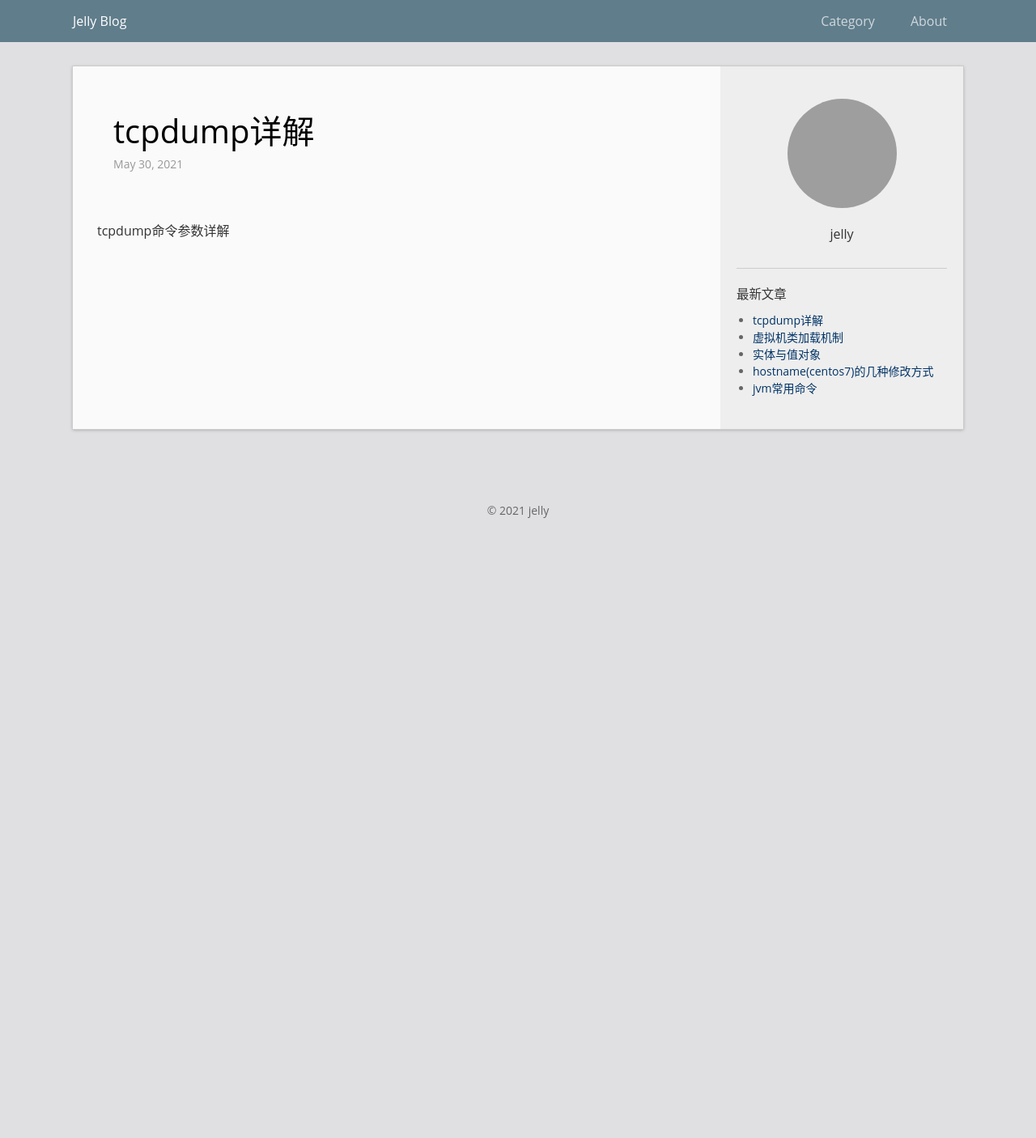
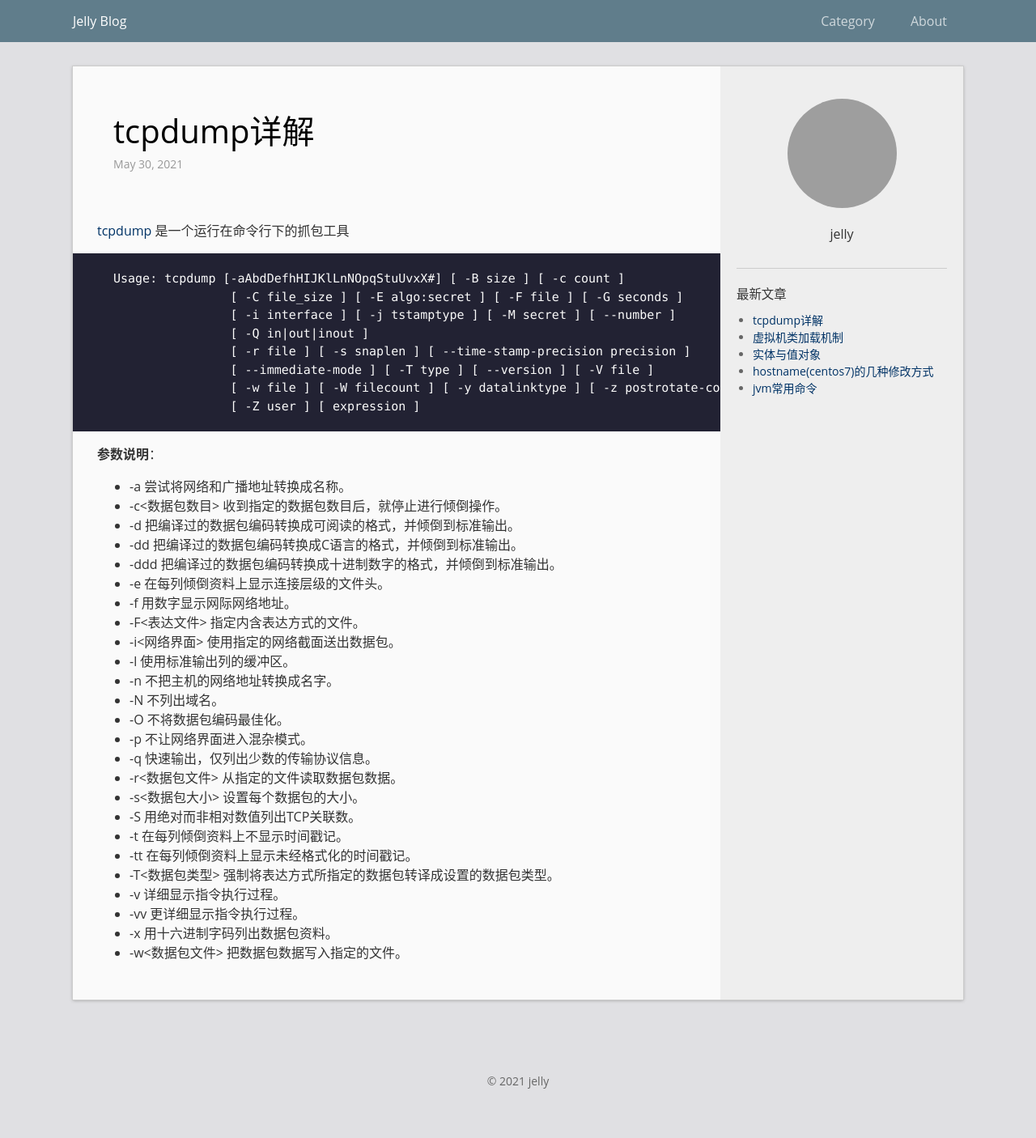
Before and after one commit to jelly-wzj/bigdata, a Jekyll site: the page built from _posts/2021-05-30-tcpdump详解.md, in a window 1280 px wide. Shown: the whole page at 81% size. Built offline with Jekyll 4.4.1, drawn with Linux system fonts in a browser that asks for light colours; before the commit the page ends 900 px from its top, so only the background shows below that; grey boxes are pictures that could not be loaded.

Commit message:
add [tcpdump 详解]

````diff
--- a/_posts/2021-05-30-tcpdump详解.md
+++ b/_posts/2021-05-30-tcpdump详解.md
@@ -6,4 +6,45 @@ categories: linux
 permalink: /archivers/linux
 ---
 
-tcpdump命令参数详解
+[tcpdump](http://en.wikipedia.org/wiki/Tcpdump) 是一个运行在命令行下的抓包工具
+
+
+
+```
+Usage: tcpdump [-aAbdDefhHIJKlLnNOpqStuUvxX#] [ -B size ] [ -c count ]
+                [ -C file_size ] [ -E algo:secret ] [ -F file ] [ -G seconds ]
+                [ -i interface ] [ -j tstamptype ] [ -M secret ] [ --number ]
+                [ -Q in|out|inout ]
+                [ -r file ] [ -s snaplen ] [ --time-stamp-precision precision ]
+                [ --immediate-mode ] [ -T type ] [ --version ] [ -V file ]
+                [ -w file ] [ -W filecount ] [ -y datalinktype ] [ -z postrotate-command ]
+                [ -Z user ] [ expression ]
+```
+
+**参数说明**：
+
+- -a 尝试将网络和广播地址转换成名称。
+- -c<数据包数目> 收到指定的数据包数目后，就停止进行倾倒操作。
+- -d 把编译过的数据包编码转换成可阅读的格式，并倾倒到标准输出。
+- -dd 把编译过的数据包编码转换成C语言的格式，并倾倒到标准输出。
+- -ddd 把编译过的数据包编码转换成十进制数字的格式，并倾倒到标准输出。
+- -e 在每列倾倒资料上显示连接层级的文件头。
+- -f 用数字显示网际网络地址。
+- -F<表达文件> 指定内含表达方式的文件。
+- -i<网络界面> 使用指定的网络截面送出数据包。
+- -l 使用标准输出列的缓冲区。
+- -n 不把主机的网络地址转换成名字。
+- -N 不列出域名。
+- -O 不将数据包编码最佳化。
+- -p 不让网络界面进入混杂模式。
+- -q 快速输出，仅列出少数的传输协议信息。
+- -r<数据包文件> 从指定的文件读取数据包数据。
+- -s<数据包大小> 设置每个数据包的大小。
+- -S 用绝对而非相对数值列出TCP关联数。
+- -t 在每列倾倒资料上不显示时间戳记。
+- -tt 在每列倾倒资料上显示未经格式化的时间戳记。
+- -T<数据包类型> 强制将表达方式所指定的数据包转译成设置的数据包类型。
+- -v 详细显示指令执行过程。
+- -vv 更详细显示指令执行过程。
+- -x 用十六进制字码列出数据包资料。
+- -w<数据包文件> 把数据包数据写入指定的文件。
````
